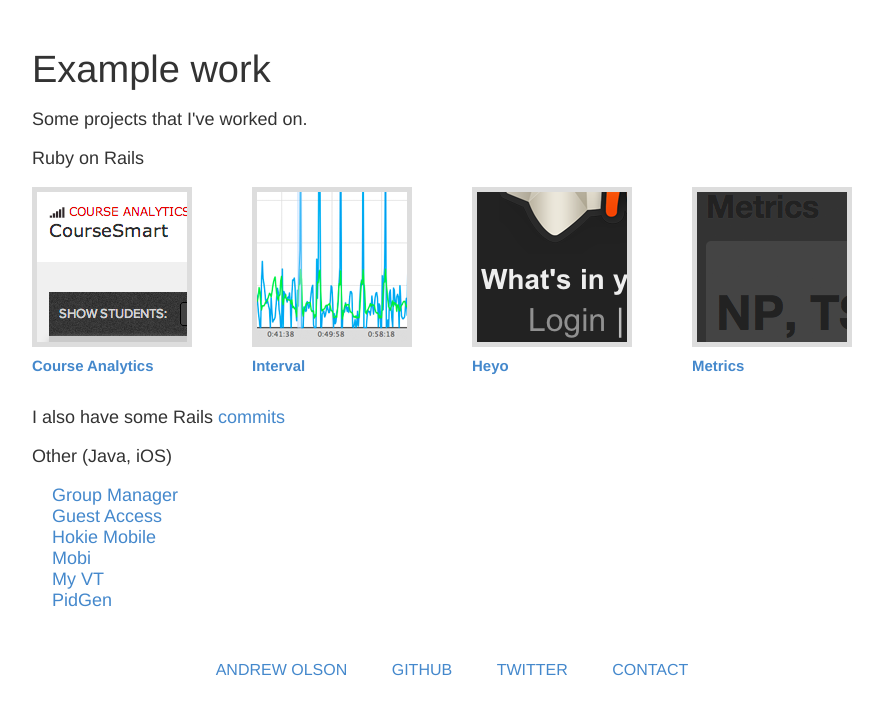
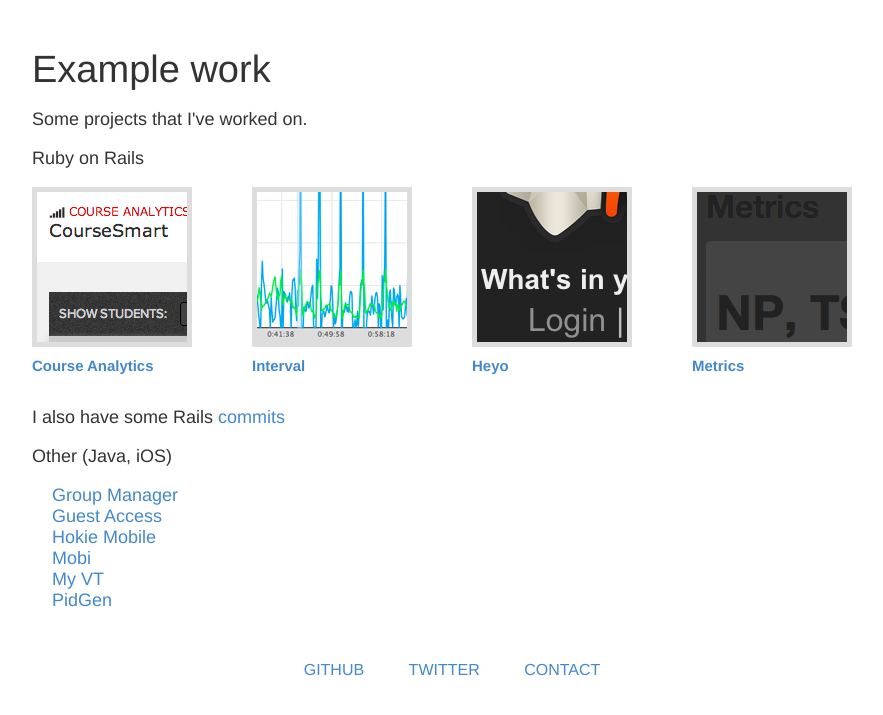
Before and after one commit to anolson/anolson.github.io, a Jekyll site: the page built from examples/index.html, in a window 1280 px wide. Shown: the top 715 px of the page, without its empty margins (188-1071 px from the left). Built offline with Jekyll 4.4.1, drawn with Linux system fonts in a browser that asks for light colours.

Commit message:
Remove link to example work.

```diff
--- a/_includes/footer.html
+++ b/_includes/footer.html
@@ -1,11 +1,6 @@
 <footer class="center-text">
   <nav>
     <ul>
-      {% if page.title == 'Andrew Olson'%}
-        <li><a href="/examples">Example work</a></li>
-      {% else %}
-       <li><a href="/">Andrew Olson</a></li>
-      {% endif %}
       <li><a href="http://github.com/anolson/">Github</a></li>
       <li><a href="http://twitter.com/andrew_olson/">Twitter</a></li>
       <li><a href="mailto:anolson@gmail.com">Contact</a></li>
```
